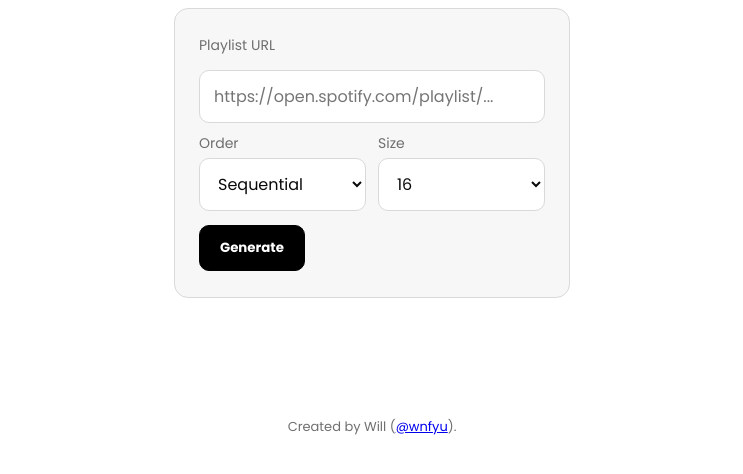
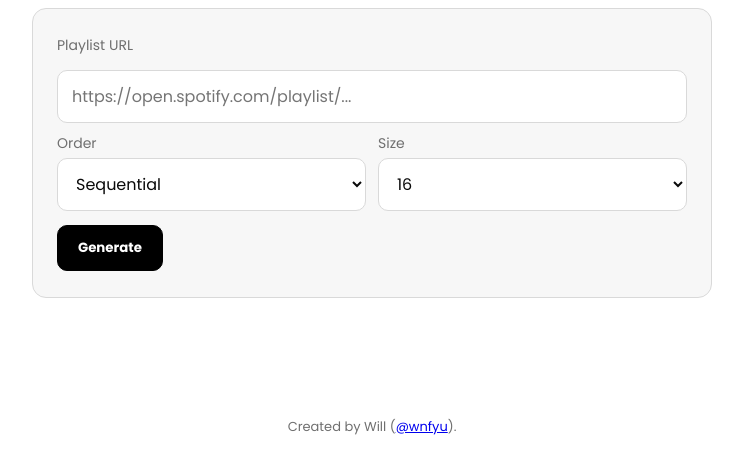
Before and after one commit to WillDeGroat/Brackify, a Flask app: page / in a window 1280 px wide. Shown: the part 143-617 px from the top of the page, without its empty margins (268-1011 px from the left). Run offline with Flask 3, Linux system fonts and the light colour scheme.

Commit message:
Update style.css

```diff
--- a/brackify/static/style.css
+++ b/brackify/static/style.css
@@ -76,8 +76,11 @@ main {
   border: 1px solid var(--border);
   border-radius: 14px;
   padding: 26px 24px;
-  max-width: 980px;
+
+  width: min(680px, 100%);
   margin: 0 auto;
+
+  display: block;
 }
 
 form {
```
